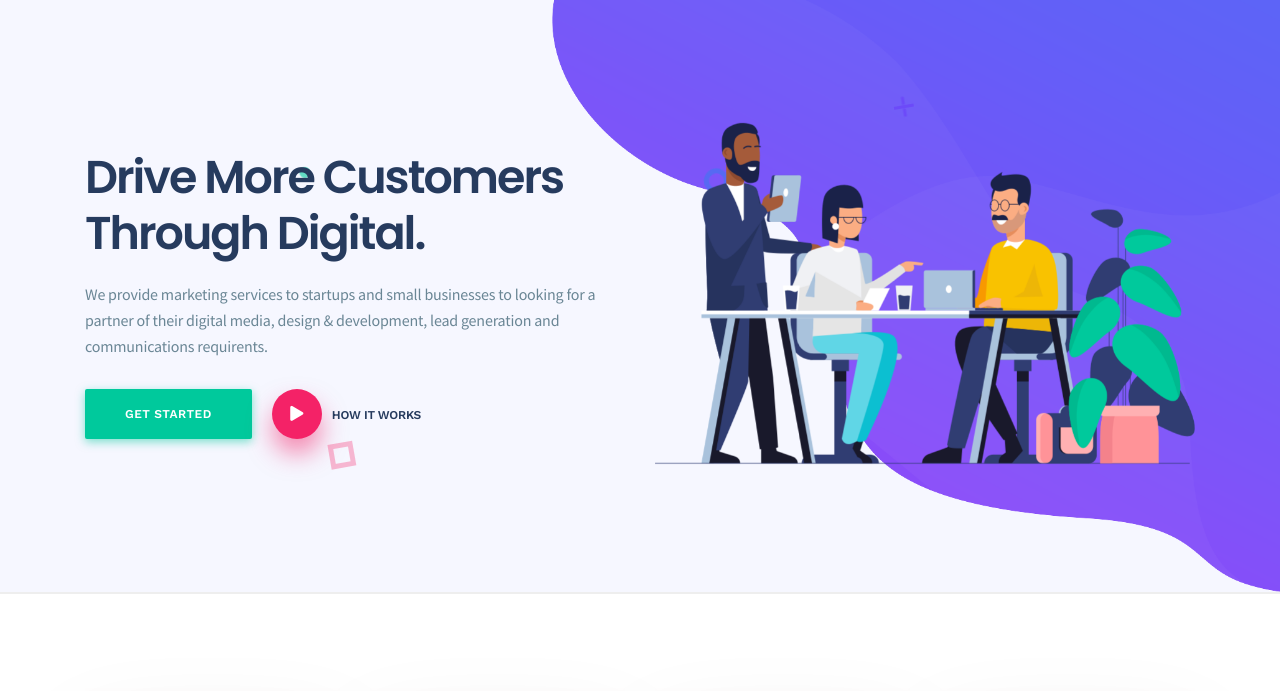
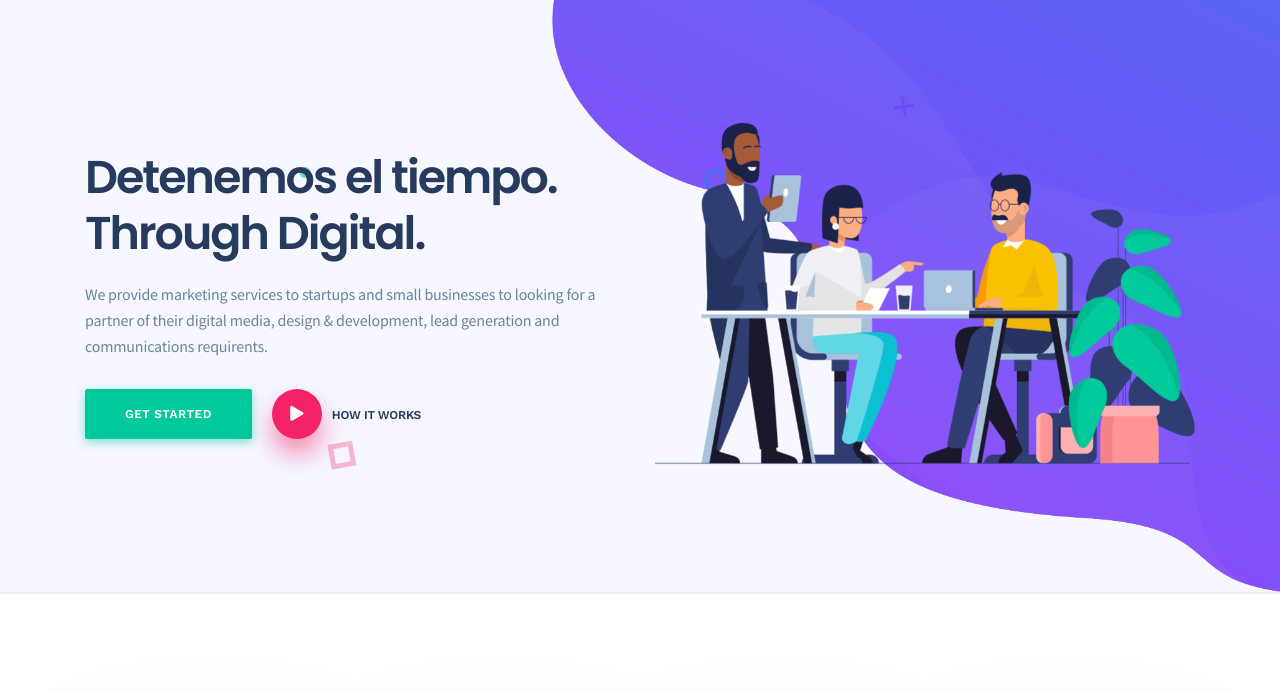
Before and after one commit to esegovia02/ourwebsite, a plain HTML site: page index.html in a window 1280 px wide. Shown: the part 86-777 px from the top of the page. Drawn offline with nearby package versions, Linux system fonts and the light colour scheme.

Commit message:
Update index.html
Prueba de referrer

```diff
--- a/index.html
+++ b/index.html
@@ -109,7 +109,7 @@
                 <div class="row hero-wrap d-flex align-items-center">
                     <div class="col-lg-6 sm-padding">
                         <div class="hero-content">
-                            <h1>Drive More Customers <br>Through Digital.</h1>
+                            <h1>Detenemos el tiempo. <br>Through Digital.</h1>
                             <p>We provide marketing services to startups and small businesses to looking for a partner of their digital media, design & development, lead generation and communications requirents.</p>
                             <div class="btn-group">
                                 <a href="#" class="default-btn">Get Started</a>
@@ -464,6 +464,9 @@
 		<a data-scroll href="#header" id="scroll-to-top"><i class="arrow_carrot-up"></i></a>
 
 		<!-- JS -->
+        <script>
+            console.log(document.referrer);
+        </script>
 		<script src="js/vendor/plugins.min.js"></script>
 		<script src="js/main.js"></script>
 
```
